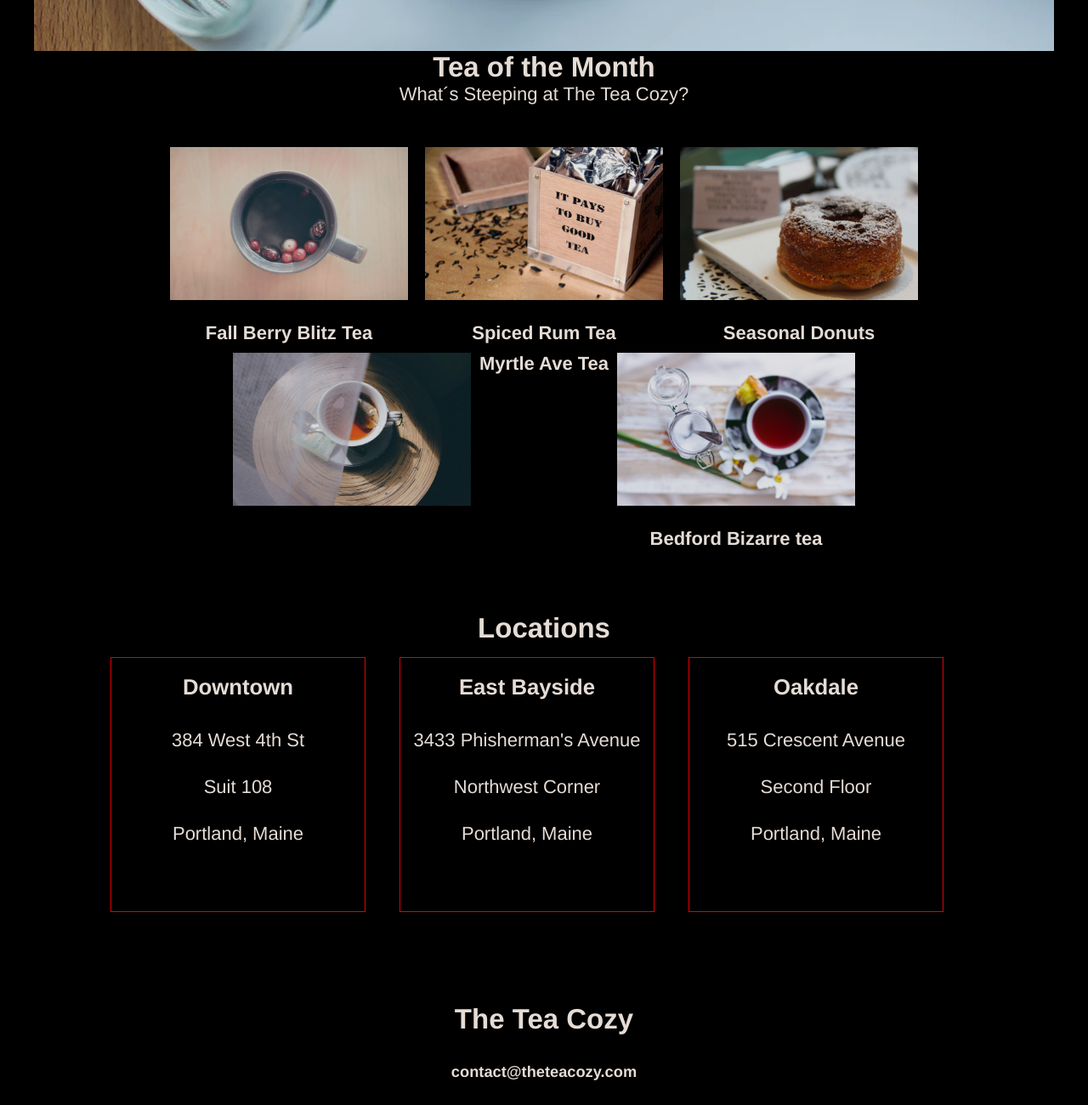
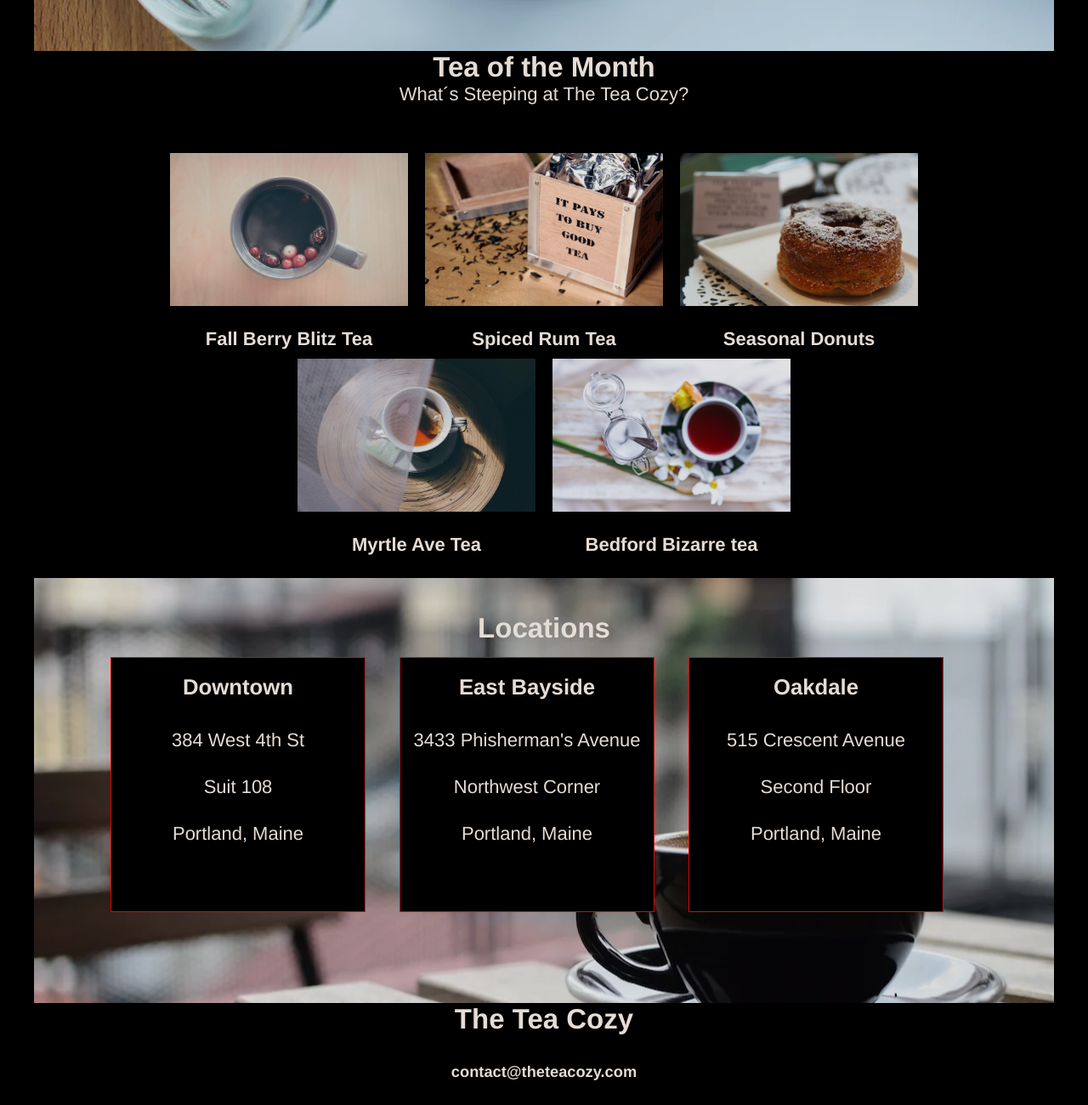
Before and after one commit to fretagi/projects-codecademy-teacozy, a plain HTML site: page index.html in a window 1280 px wide. Shown: the part 640-1940 px from the top of the page at 85% size. Drawn offline with Linux system fonts and the light colour scheme.

Commit message:
git commit -m "fourth commit"

```diff
--- a/styles.css
+++ b/styles.css
@@ -80,13 +80,13 @@ body {
     width: 1000px;
     height: 500px;
     margin: 0 auto;
-    padding-top: 50px;
-
+    padding-top: 40px;
     display: flex;
     justify-content: center;
+    align-items: center;
+
     flex-wrap: wrap;
-    /*align-items: center;*/
-    align-content: center;
+
 }
 
 
@@ -114,13 +114,9 @@ figcaption {
 
     position: relative;
     top: 80px;
-<<<<<<< HEAD
     background-image: url(/images/img-locations-background.webp);
     background-position: center;
     background-repeat: no-repeat;
-=======
-    background-image: url(images/img-locations-background.webp);
->>>>>>> 66d3f869f4c435d1d38d97cadd9e73b1b3f1aa1e
     background-size: cover;
 
 
```
Also changed, not shown: index.html (+1 -1 lines).
